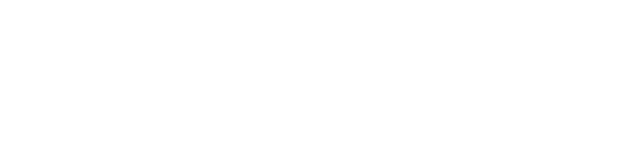
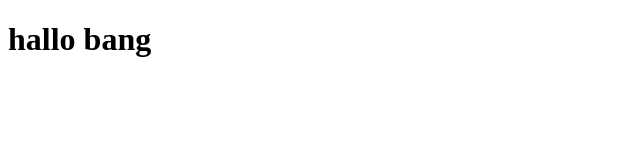
Before and after one commit to arifwidiasan/latihan-git, a plain HTML site: page index.html in a window 1280 px wide. Shown: the whole page, without its empty margins (0-640 px from the left). Drawn offline with Linux system fonts and the light colour scheme.

Commit message:
add header

```diff
--- a/index.html
+++ b/index.html
@@ -7,6 +7,6 @@
     <title>Document</title>
 </head>
 <body>
-
+    <h1>hallo bang</h1>
 </body>
 </html>
```
